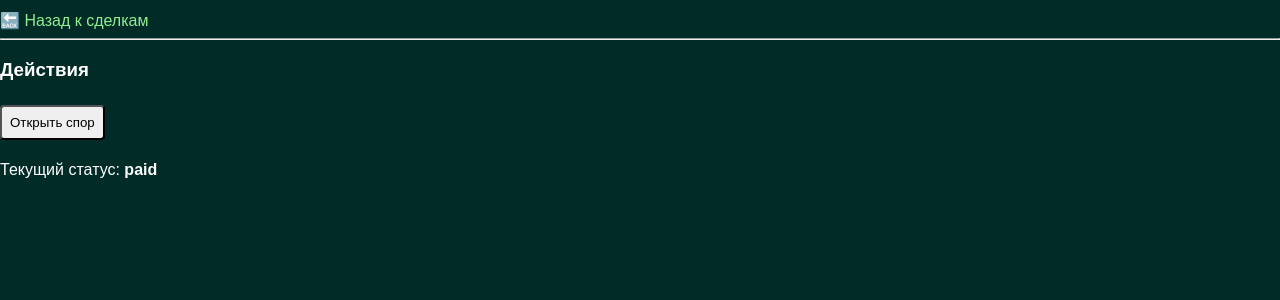
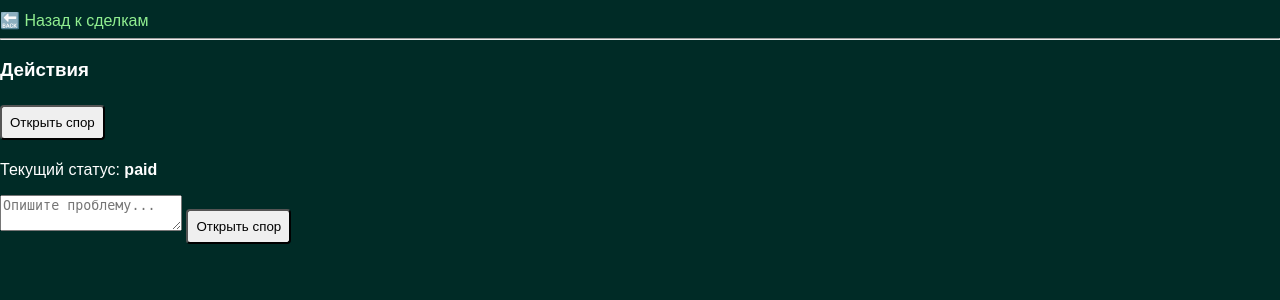
Before and after one commit to Yupara/P2pppppppppp, a FastAPI app: template templates/trade.html in a window 1280 px wide. Shown: the part 241-541 px from the top of the page. Run offline with FastAPI, Linux system fonts and the light colour scheme; the template is opened without the code that fills it: most values are stand-ins (such as "Sample title", 1, 10 or a date in 2020); parts of the project's set-up code (start-up, migrations or seed data) failed here and were passed over.

Commit message:
Update trade.html

```diff
--- a/templates/trade.html
+++ b/templates/trade.html
@@ -50,3 +50,8 @@
 </form>
 
 <p>Текущий статус: <strong>{{ order.status }}</strong></p>
+
+<form method="post" action="/orders/{{ order.id }}/dispute">
+  <textarea name="reason" placeholder="Опишите проблему..." required></textarea>
+  <button type="submit" class="dispute-button">Открыть спор</button>
+</form>
```
